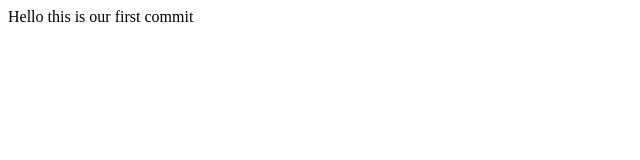
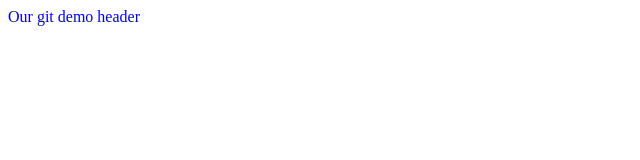
Before and after one commit to vaskous27/MarchGitDemo, a plain HTML site: page index.html in a window 1280 px wide. Shown: the whole page, without its empty margins (0-640 px from the left). Drawn offline with Linux system fonts and the light colour scheme.

Commit message:
created real html css

```diff
--- a/index.html
+++ b/index.html
@@ -1 +1,11 @@
-Hello this is our first commit
+<!DOCTYPE html>
+<html lang="en">
+<head>
+	<meta charset="UTF-8">
+	<title>Our Git Demo</title>
+	<link rel="stylesheet" href="style.css">
+</head>
+<body>
+	<div id="header">Our git demo header</div>
+</body>
+</html>
--- a/style.css
+++ b/style.css
@@ -1 +1,3 @@
-SOME STYLE
+#header{
+	color:blue;
+}
```
